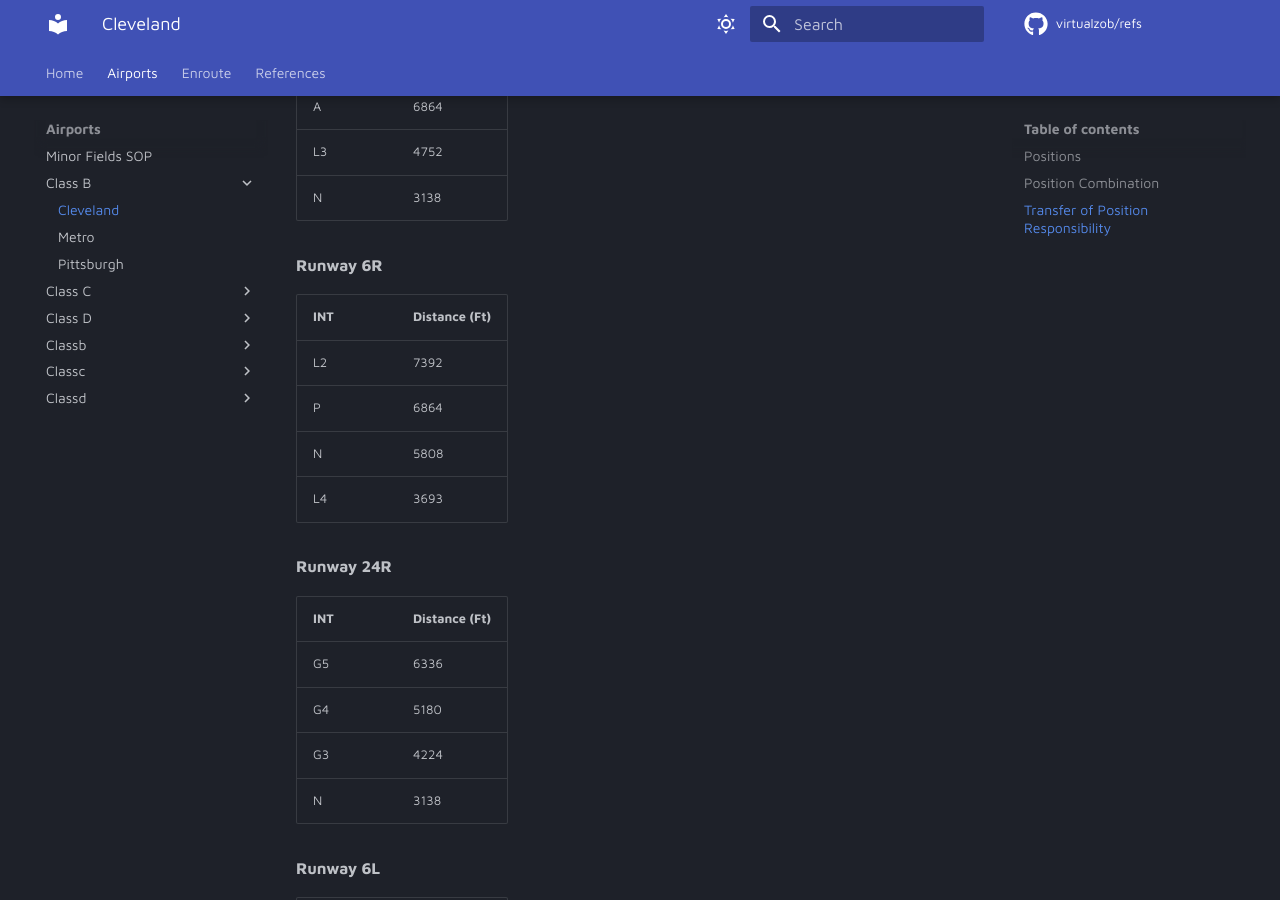
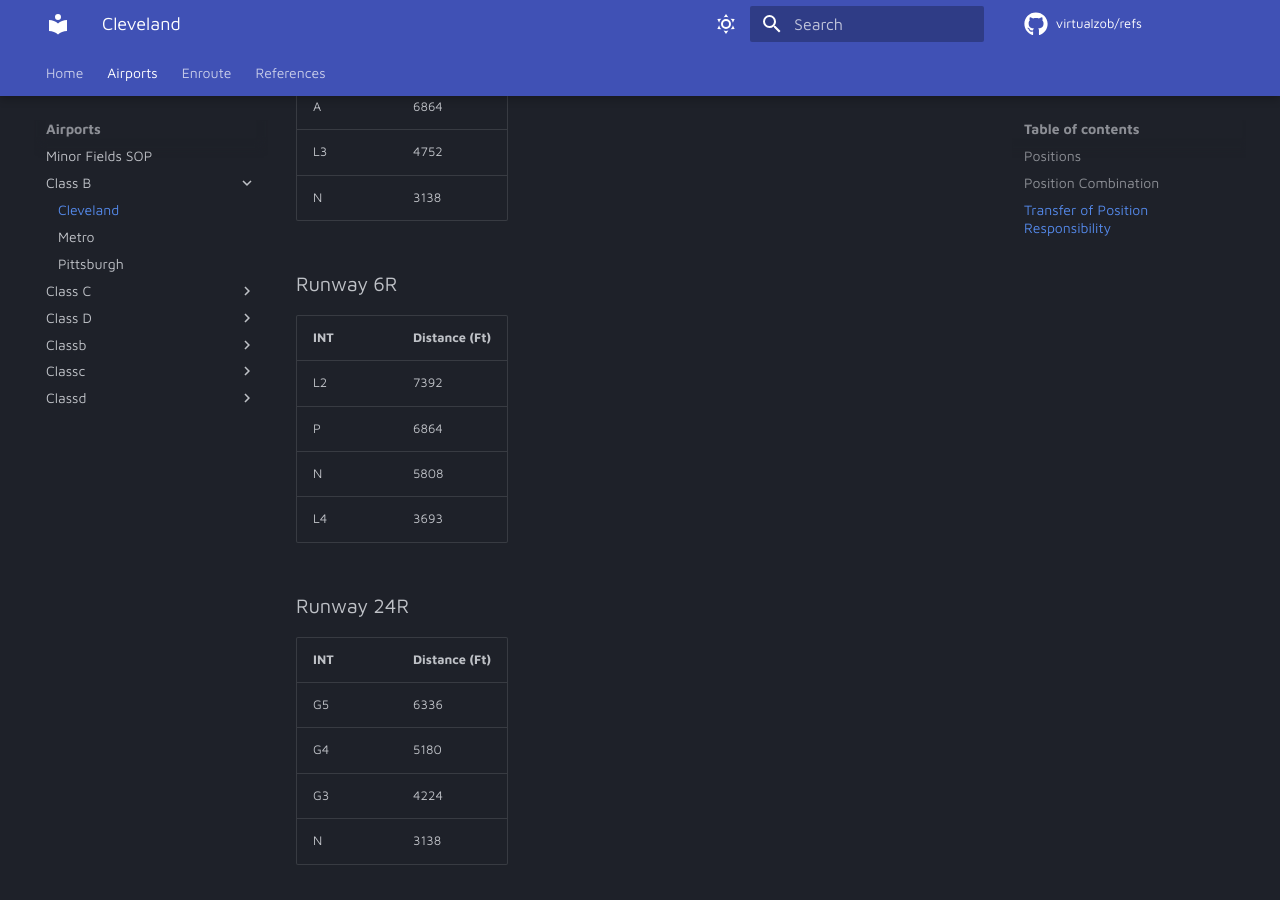
Before and after one commit to virtualZOB/refs, an MkDocs documentation site: the page built from docs/airports/Class-B/Cleveland.md, in a window 1280 px wide and 900 px high, scrolled down 5885 px. Built offline with MkDocs 1.6.1 and Material for MkDocs 9.7.7, drawn with Linux system fonts in a browser that asks for light colours; comment, search, counter and statistics services are not loaded.

Commit message:
[KCLE] make int dpt rwy heading levels consistent

```diff
--- a/docs/airports/Class-B/Cleveland.md
+++ b/docs/airports/Class-B/Cleveland.md
@@ -155,7 +155,7 @@ LC shall provide runway distance remaining for intersection departure.
 | L3 | 4752 |
 | N | 3138 |
 
-#### Runway 6R
+### Runway 6R
 
 | INT | Distance (Ft) |
 | -- | -- |
@@ -164,7 +164,7 @@ LC shall provide runway distance remaining for intersection departure.
 | N | 5808 |
 | L4 | 3693 |
 
-#### Runway 24R
+### Runway 24R
 
 | INT | Distance (Ft) |
 | -- | -- |
@@ -173,7 +173,7 @@ LC shall provide runway distance remaining for intersection departure.
 | G3 | 4224 |
 | N | 3138 |
 
-#### Runway 6L
+### Runway 6L
 
 | INT | Distance (Ft) |
 | -- | -- |
```
